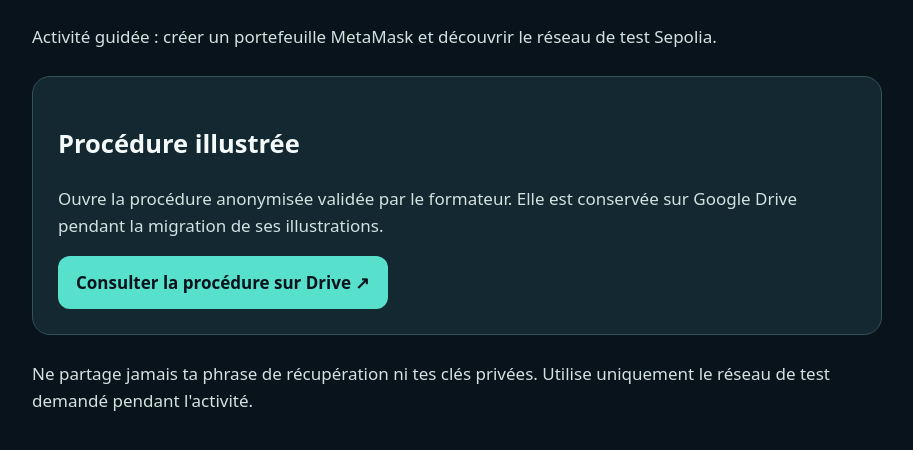
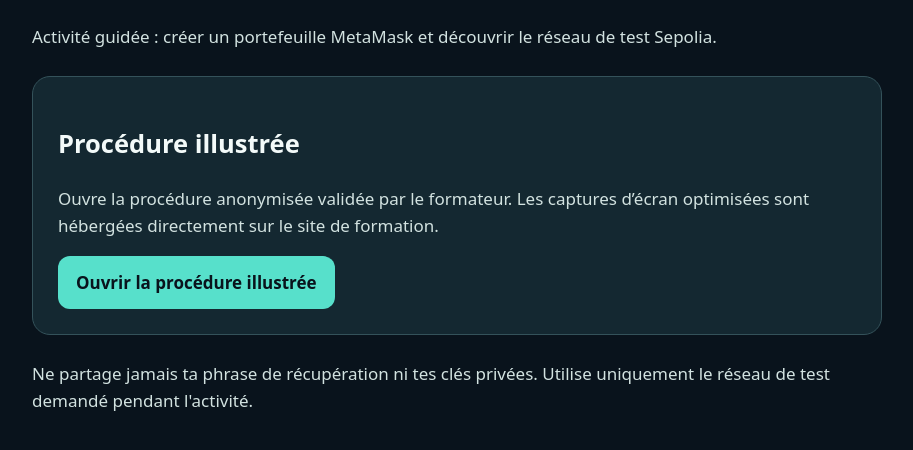
Before and after one commit to smartzformation/formation-web3, a plain HTML site: page S03/activite.html in a window 1280 px wide. Shown: the part 334-784 px from the top of the page, without its empty margins (183-1096 px from the left). Drawn offline with Linux system fonts and the light colour scheme.

Commit message:
S03: pointer vers la procédure MetaMask locale avec captures WebP

```diff
--- a/S03/activite.html
+++ b/S03/activite.html
@@ -1 +1 @@
-<!doctype html><html lang="fr"><head><meta charset="utf-8"><meta name="viewport" content="width=device-width,initial-scale=1"><title>Activité séance 3 · MetaMask et Sepolia</title><style>body{margin:0;background:#09131c;color:#f3faf9;font:17px/1.6 system-ui,sans-serif}main{max-width:850px;margin:6vh auto;padding:28px}a{color:#57e0cb}h1{font-size:clamp(2rem,5vw,3.5rem)}.panel{background:#142831;border:1px solid #34525a;border-radius:18px;padding:25px;margin:25px 0}.button{display:inline-block;background:#57e0cb;color:#09131c;padding:13px 18px;border-radius:12px;font-weight:700;text-decoration:none}p{color:#d2e2e0}</style></head><body><main><a href="../index.html">← Retour aux séances</a><h1>Séance 3 · Portefeuilles et cryptomonnaies</h1><p>Activité guidée : créer un portefeuille MetaMask et découvrir le réseau de test Sepolia.</p><div class="panel"><h2>Procédure illustrée</h2><p>Ouvre la procédure anonymisée validée par le formateur. Elle est conservée sur Google Drive pendant la migration de ses illustrations.</p><a class="button" href="https://drive.google.com/file/d/19p_aMZyOo0HlHuFYwnf69G8Z-LNMdXxD/view" target="_blank" rel="noopener noreferrer">Consulter la procédure sur Drive ↗</a></div><p>Ne partage jamais ta phrase de récupération ni tes clés privées. Utilise uniquement le réseau de test demandé pendant l'activité.</p></main></body></html>
+<!doctype html><html lang="fr"><head><meta charset="utf-8"><meta name="viewport" content="width=device-width,initial-scale=1"><title>Activité séance 3 · MetaMask et Sepolia</title><style>body{margin:0;background:#09131c;color:#f3faf9;font:17px/1.6 system-ui,sans-serif}main{max-width:850px;margin:6vh auto;padding:28px}a{color:#57e0cb}h1{font-size:clamp(2rem,5vw,3.5rem)}.panel{background:#142831;border:1px solid #34525a;border-radius:18px;padding:25px;margin:25px 0}.button{display:inline-block;background:#57e0cb;color:#09131c;padding:13px 18px;border-radius:12px;font-weight:700;text-decoration:none}p{color:#d2e2e0}</style></head><body><main><a href="../index.html">← Retour aux séances</a><h1>Séance 3 · Portefeuilles et cryptomonnaies</h1><p>Activité guidée : créer un portefeuille MetaMask et découvrir le réseau de test Sepolia.</p><div class="panel"><h2>Procédure illustrée</h2><p>Ouvre la procédure anonymisée validée par le formateur. Les captures d’écran optimisées sont hébergées directement sur le site de formation.</p><a class="button" href="./procedure-metamask-sepolia/">Ouvrir la procédure illustrée</a></div><p>Ne partage jamais ta phrase de récupération ni tes clés privées. Utilise uniquement le réseau de test demandé pendant l'activité.</p></main></body></html>
```
